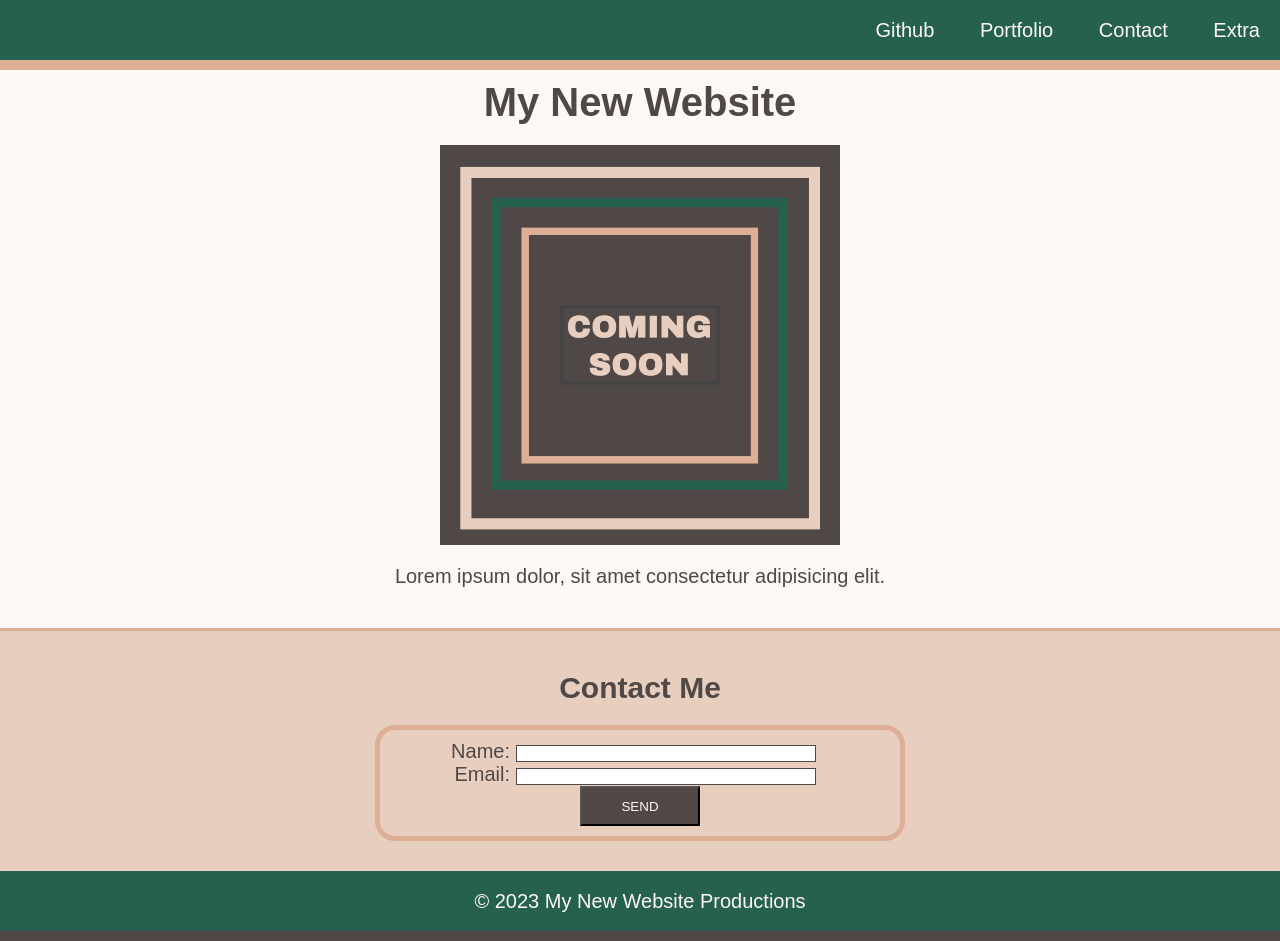
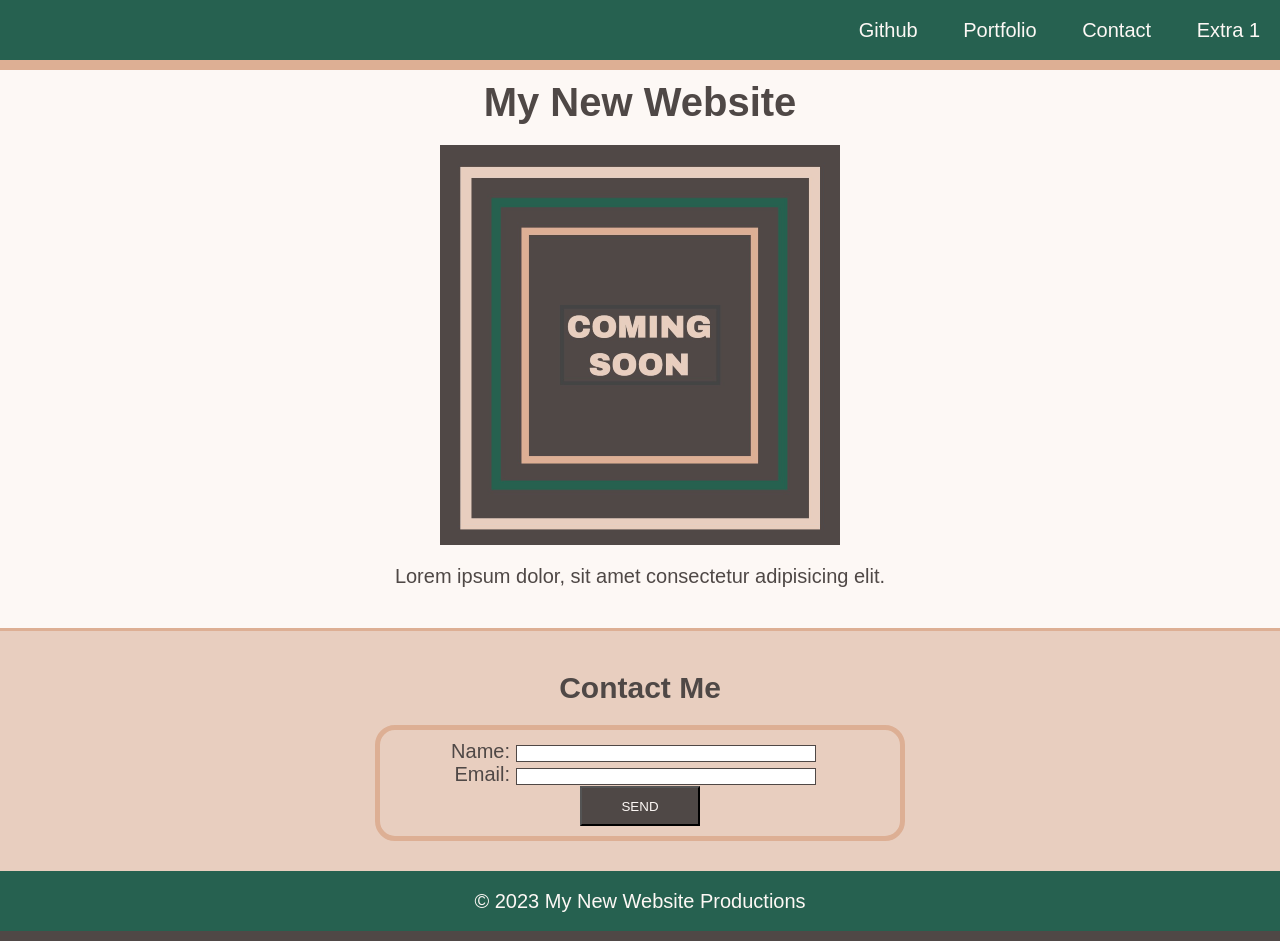
Before and after one commit to darian29/sample-mini-project, a plain HTML site: page index.html in a window 1280 px wide. Drawn offline with Linux system fonts and the light colour scheme.

Commit message:
Update index.html

```diff
--- a/index.html
+++ b/index.html
@@ -14,7 +14,7 @@
         <li> <a href="https://github.com/">Github</a></li>
         <li> <a href="#">Portfolio</a></li>
         <li> <a href="#contact">Contact</a></li>
-                <li> <a href="#contact">Extra</a></li>
+                <li> <a href="#contact">Extra 1</a></li>
       </ul>
     </nav>
   </header>
```
